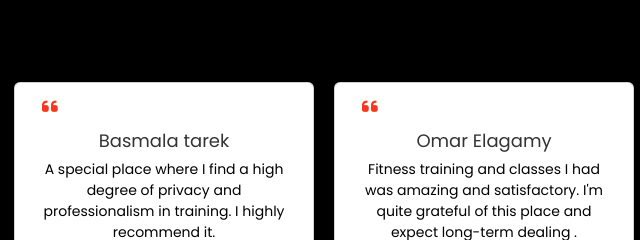
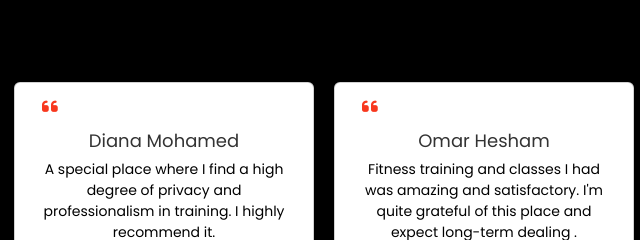
Before and after one commit to jenica-agency/healthy-house-gym, a plain HTML site: page index.html in a window 1280 px wide. Shown: the part 2440-2680 px from the top of the page, 464-1104 px from the left. Drawn offline with nearby package versions, Linux system fonts and the light colour scheme.

Commit message:
Update index.html

```diff
--- a/index.html
+++ b/index.html
@@ -54,7 +54,7 @@
             <li class="nav-item">
               <a class="nav-link custom-a-nav" href="#classes "> Classes </a>
             </li>
-<!--             <li class="nav-item">
+            <!--             <li class="nav-item">
               <a class="nav-link custom-a-nav" href="#team "> Team </a>
             </li> -->
             <li class="nav-item">
@@ -360,7 +360,7 @@
             <i class="fa-solid fa-quote-left"></i>
           </div>
           <div class="card-content">
-            <h4 class="name">Basmala tarek</h4>
+            <h4 class="name">Diana Mohamed</h4>
             <p class="description">
               A special place where I find a high degree of privacy and
               professionalism in training. I highly recommend it.
@@ -381,7 +381,7 @@
             <i class="fa-solid fa-quote-left"></i>
           </div>
           <div class="card-content">
-            <h4 class="name">Omar Elagamy</h4>
+            <h4 class="name">Omar Hesham</h4>
             <p class="description">
               Fitness training and classes I had was amazing and satisfactory.
               I'm quite grateful of this place and expect long-term dealing .
```
